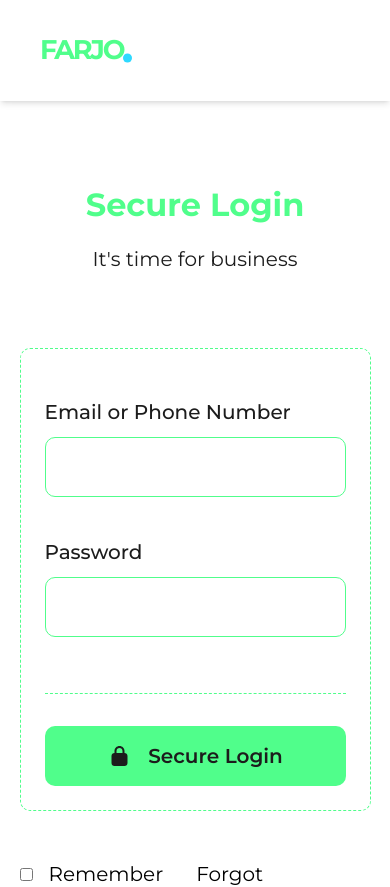
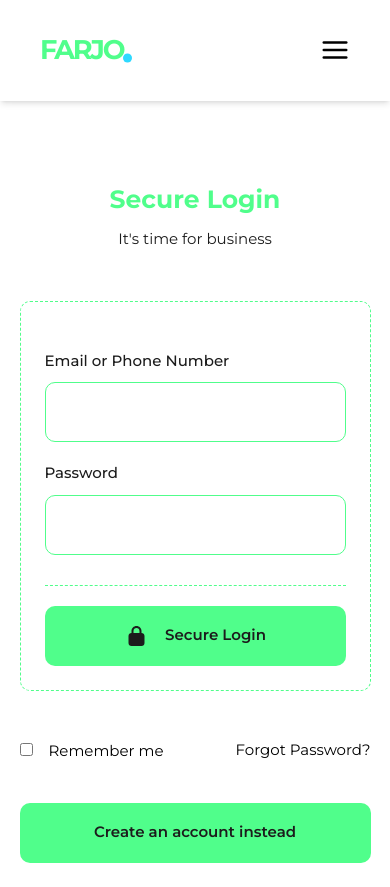
Before and after one commit to Abdulmojeed58/Small-business-payment, a Next.js app: page /auth/login in a window 390 px wide. Shown: the top 887 px of the page. Built offline with nearby package versions, Linux system fonts and the light colour scheme.

Commit message:
fix the responsiveness of the login page

```diff
--- a/package.json
+++ b/package.json
@@ -24,6 +24,7 @@
     "react": "18.2.0",
     "react-dom": "18.2.0",
     "react-hook-form": "^7.48.2",
+    "react-icons": "^4.12.0",
     "tailwindcss": "3.3.5",
     "typescript": "5.3.2",
     "yup": "^1.3.2",
--- a/src/components/Button.tsx
+++ b/src/components/Button.tsx
@@ -34,7 +34,7 @@ const Button: React.FC<buttonProps> = ({
       {...buttonProps}
       className={`rounded-[10px] bg-primary flex items-center justify-center gap-[16px] h-[60px] w-full`}
     >
-      <span className="font-Montserrat text-[20px] font-[600] leading-normal text-secondary">
+      <span className="font-Montserrat text-[15px] lg:text-[20px] font-[600] leading-normal text-secondary">
         {!loading && label}
         {loading && (
           <div className="flex justify-center items-center">
--- a/src/components/Drawer.tsx
+++ b/src/components/Drawer.tsx
@@ -4,14 +4,15 @@ import Link from "next/link";
 import { nav } from "@/utils/constant";
 import { PATHS } from "@/routes/path";
 import Modal from "./Modal";
+import useNav from "@/zustance/navSlice";
 
 const Drawer = () => {
-  const a = true;
+  const { setToggleNav, isNavOpen } = useNav();
   return (
-    <Modal className={`${a ? "hidden" : ""}`}>
-      <aside className="block lg:hidden fixed bg-white right-0 top-0 bottom-0 h-full w-[500px] max-w-full px-7">
+    <Modal className={`${isNavOpen ? "visible" : "hidden"}`}>
+      <aside className="block lg:hidden fixed bg-white right-0 top-0 bottom-0 h-full w-[500px] max-w-full px-7 z-40">
         <header className="py-5 flex justify-end mb-5">
-          <button onClick={() => {}}>
+          <button onClick={() => setToggleNav(false)}>
             <CloseSvg />
           </button>
         </header>
@@ -22,6 +23,7 @@ const Drawer = () => {
                 <Link
                   className="text-secondary font-Montserrat text-[20px] font-[500] leading-normal"
                   href={path}
+                  onClick={() => setToggleNav(false)}
                 >
                   {name}
                 </Link>
@@ -34,12 +36,14 @@ const Drawer = () => {
           <Link
             className="block text-secondary text-[20px] font-[500] leading-normal mb-[30px]"
             href={PATHS.auth.login}
+            onClick={() => setToggleNav(false)}
           >
             Login
           </Link>
           <Link
             className="py-[8px] px-[24px] bg-primary rounded-[8px] flex h-[60px] justify-center items-center"
             href="/"
+            onClick={() => setToggleNav(false)}
           >
             <span className="font-Montserrat text-[20px] font-[600] leading-normal whitespace-nowrap">
               Get Started
--- a/src/components/Input.tsx
+++ b/src/components/Input.tsx
@@ -19,7 +19,7 @@ const Input: React.FC<InputProps> = ({
     <div>
       <label
         htmlFor={id}
-        className="font-Montserrat text-secondary text-[20px] font-[500] leading-normal mb-[10px] block"
+        className="font-Montserrat text-secondary text-[15px] lg:text-[20px] font-[500] leading-normal mb-[10px] block"
       >
         {label}
       </label>
@@ -51,7 +51,7 @@ export const CheckBox: React.FC<InputProps> = ({
       <input type={type} id={id} {...inputProps} />
       <label
         htmlFor={id}
-        className="font-Montserrat text-[20px] font-[400] leading-normal text-lightSecondary ml-[16px]"
+        className="font-Montserrat text-[15px] lg:text-[20px] font-[400] leading-normal text-lightSecondary ml-[16px]"
       >
         {label}
       </label>
--- a/src/components/Login.tsx
+++ b/src/components/Login.tsx
@@ -27,11 +27,11 @@ const Login = () => {
     <GuestGuard>
       <section className="flex flex-col items-center justify-center font-Montserrat min-h-full my-20 relative z-0">
         <div className="w-[672px] max-w-[90%] mx-auto">
-          <div className="mb-[74px] text-center">
-            <h2 className="capitalize text-primary text-[32px] font-[700] leading-normal mb-[15px]">
+          <div className="mb-[50px] lg:mb-[74px] text-center">
+            <h2 className="capitalize text-primary text-[25px] lg:text-[32px] font-[700] leading-normal mb-[10px] lg:mb-[15px]">
               secure login
             </h2>
-            <p className="text-secondary text-[20px] font-[400] leading-normal">
+            <p className="text-secondary text-[15px] lg:text-[20px] font-[400] leading-normal">
               It&apos;s time for business
             </p>
           </div>
@@ -40,7 +40,7 @@ const Login = () => {
             className="rounded-[10px] border border-primary border-dashed p-[24px] pt-[48px]"
             noValidate
           >
-            <div className="flex flex-col gap-[40px] border-b border-dashed border-primary pb-[56px] mb-[32px]">
+            <div className="flex flex-col gap-[20px] lg:gap-[40px] border-b border-dashed border-primary pb-[30px] lg:pb-[56px]  mb-[20px] lg:mb-[32px]">
               <Input
                 id="email"
                 label="Email or Phone Number"
@@ -87,12 +87,12 @@ const Login = () => {
             <CheckBox id="remember" label="Remember me" type="checkbox" />
             <Link
               href={PATHS.auth.forgotPassword}
-              className="font-Montserrat text-lightSecondary text-[20px] font-[400] leading-normal"
+              className="font-Montserrat text-lightSecondary text-[15px] lg:text-[20px] font-[400] leading-normal"
             >
               Forgot Password?
             </Link>
           </div>
-          <div className="mt-[80px]">
+          <div className="mt-[40px] lg:mt-[80px]">
             <Button
               label="Create an account instead"
               variant="contained"
--- a/src/components/Modal.tsx
+++ b/src/components/Modal.tsx
@@ -9,7 +9,7 @@ const Modal: React.FC<ModalProps> = ({ children, className }) => {
   //   if (!isModalOpen) return;
   return (
     <div
-      className={`${className} bg-[rgba(0,0,0,0.23)] absolute inset-0 h-full w-full z-10`}
+      className={`${className} bg-[rgba(0,0,0,0.23)] fixed inset-0 h-full w-full z-40`}
     >
       {children}
     </div>
--- a/src/components/Navbar.tsx
+++ b/src/components/Navbar.tsx
@@ -1,16 +1,21 @@
 import React from "react";
-// import { nav } from "../features/auth/components/constant";
 import Link from "next/link";
-// import { PATHS } from "@/routes/path";
 import Image from "next/image";
 import Drawer from "./Drawer";
 import { nav } from "@/utils/constant";
 import { PATHS } from "@/routes/path";
-// import { FiMenu } from "react-icons/fi";
+import { FiMenu } from "react-icons/fi";
+import useNav from "@/zustance/navSlice";
 
 const Navbar = () => {
+  const { setToggleNav } = useNav();
   return (
-    <div className="font-Montserrat py-[30px] px-[40px] lg:pt-[64px] lg:pb-[21px] xl:px-[80px] shadow-md sticky top-0 z-[200] bg-white">
+    <>
+      {/* Mobile Nav */}
+      <Drawer />
+      {/* Mobile Nav */}
+
+      <div className="font-Montserrat py-[30px] px-[40px] lg:pt-[64px] lg:pb-[21px] xl:px-[80px] shadow-md sticky top-0 z-[30] bg-white">
         <div className="flex items-center justify-center">
           <Link className=" flex-1 flex items-end" href="/">
             <span className=" text-primary text-[27px] font-[700] leading-normal tracking-[-2.16px] uppercase ">
@@ -26,12 +31,9 @@ const Navbar = () => {
             </span>
           </Link>
 
-        <div className="lg:hidden">
-          {/* <FiMenu /> */}
-        </div>
-        {/* Mobile Nav */}
-
-        <Drawer />
+          <button className="lg:hidden" onClick={() => setToggleNav(true)}>
+            <FiMenu size="30px" />
+          </button>
 
           {/* Desktop Nav */}
           <nav className="hidden lg:block">
@@ -66,6 +68,7 @@ const Navbar = () => {
           </div>
         </div>
       </div>
+    </>
   );
 };
 
--- /dev/null
+++ b/src/zustance/navSlice.ts
@@ -0,0 +1,20 @@
+import { create } from "zustand";
+
+interface INav {
+  isNavOpen: boolean;
+  isModalOpen: boolean;
+  setToggleNav: (value: boolean) => void;
+}
+
+const useNav = create<INav>((set, get) => ({
+  isNavOpen: false,
+  isModalOpen: false,
+  setToggleNav: (value: boolean) =>
+    set((state: any) => ({
+      ...state,
+      isNavOpen: value,
+    })),
+}));
+
+
+export default useNav
```
Also changed, not shown: 1 other file (tests, documents, lock files or other folders). Lines whose indentation alone changed are shown as unchanged.
